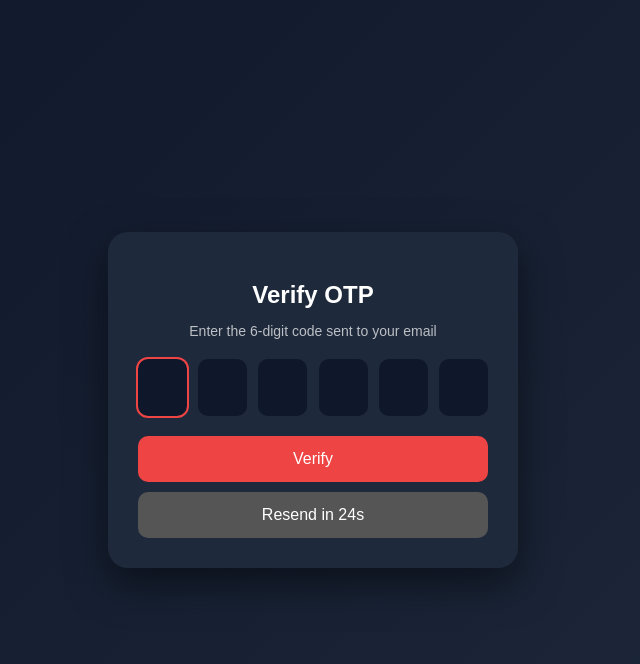
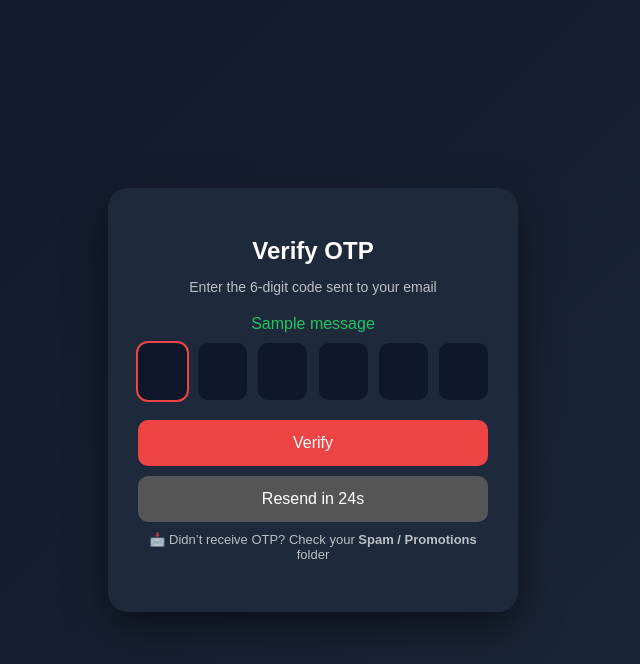
Before and after one commit to Rahul-web087/GyanaGhar, a Flask app: page /verify_otp in a window 1280 px wide. Shown: the top 664 px of the page, without its empty margins (327-967 px from the left). Run offline with Flask 3, Linux system fonts and the light colour scheme; a user stored in the database is signed in; tables that the repository leaves empty hold one stand-in row (values such as "Sample post"); one stand-in notice (Sample message) is shown.

Commit message:
Fix OTP email HTML template

```diff
--- a/app.py
+++ b/app.py
@@ -1216,6 +1216,45 @@ def is_valid_email(email):
 #     except Exception as e:
 #         print("Email Error:", e)
 
+#
+# from sendgrid import SendGridAPIClient
+# from sendgrid.helpers.mail import Mail
+# import os
+#
+# def send_otp_email(to_email, otp):
+#
+#     print("SENDGRID FUNCTION STARTED")
+#
+#     try:
+#         message = Mail(
+#             from_email=os.getenv("EMAIL"),
+#             to_emails=to_email,
+#             subject="GyanaGhar OTP Verification",
+#             html_content=f"<h2>Your OTP is: {otp}</h2>"
+#         )
+#
+#         html_content = f"""
+#         <div style="font-family: Arial; text-align:center;">
+#             <h2>GyanaGhar Login OTP</h2>
+#             <p>Your OTP is:</p>
+#             <h1 style="color:red;">{otp}</h1>
+#             <p>This OTP is valid for 5 minutes.</p>
+#             <p style="font-size:12px;color:#555;">
+#                 If you did not request this, ignore this email.
+#             </p>
+#         </div>
+#         """
+#
+#
+#         sg = SendGridAPIClient(os.getenv("SENDGRID_API_KEY"))
+#         response = sg.send(message)
+#
+#         print("Email sent successfully ")
+#         print("Status Code:", response.status_code)
+#
+#     except Exception as e:
+#         print("Email Error:", e)
+
 
 from sendgrid import SendGridAPIClient
 from sendgrid.helpers.mail import Mail
@@ -1230,13 +1269,25 @@ def send_otp_email(to_email, otp):
             from_email=os.getenv("EMAIL"),
             to_emails=to_email,
             subject="GyanaGhar OTP Verification",
-            html_content=f"<h2>Your OTP is: {otp}</h2>"
+
+            #  USE YOUR HTML HERE
+            html_content=f"""
+            <div style="font-family: Arial; text-align:center;">
+                <h2>GyanaGhar Login OTP</h2>
+                <p>Your OTP is:</p>
+                <h1 style="color:red;">{otp}</h1>
+                <p>This OTP is valid for 5 minutes.</p>
+                <p style="font-size:12px;color:#555;">
+                    If you did not request this, ignore this email.
+                </p>
+            </div>
+            """
         )
 
         sg = SendGridAPIClient(os.getenv("SENDGRID_API_KEY"))
         response = sg.send(message)
 
-        print("Email sent successfully ")
+        print("Email sent successfully")
         print("Status Code:", response.status_code)
 
     except Exception as e:
@@ -1439,7 +1490,7 @@ def send_otp():
     #  CALL  FUNCTION HERE
     send_otp_email(email, otp)
 
-    flash("OTP sent to your email")
+    flash("OTP sent! Check Inbox or Spam folder.")
 
     return redirect('/verify-otp')
 
@@ -1566,29 +1617,32 @@ def login():
 
 
 # =========== Resend OTP ========
-@app.route('/resend_otp', methods=['GET','POST'])
+@app.route('/resend_otp', methods=['POST'])
 def resend_otp():
 
-    email = session.get('verify_email')
-
-    if not email:
-        return redirect("/register")
-
-    user = User.query.filter_by(email=email).first()
+    user_id = session.get('otp_user_id')   #  FIXED
+
+    if not user_id:
+        return redirect("/login")
+
+    user = User.query.get(user_id)
 
     if not user:
-        return redirect("/register")
+        return redirect("/login")
 
     otp = generate_otp()
+
     user.otp = otp
     user.otp_created_at = datetime.utcnow()
+    user.otp_attempts = 0   # reset attempts
 
     db.session.commit()
 
-    send_otp_email(email, otp)
-
-    return render_template("verify_otp.html", success="OTP sent again!")
-
+    send_otp_email(user.email, otp)
+
+    flash("OTP sent again!")   #  better UX
+
+    return redirect("/verify_otp")   #  IMPORTANT
 
 # =============== Profile =============
 
--- a/templates/verify_otp.html
+++ b/templates/verify_otp.html
@@ -4,7 +4,6 @@
 <head>
     <title>Verify OTP</title>
     <meta name="viewport" content="width=device-width, initial-scale=1.0">
-
 
 <style>
     body {
@@ -27,9 +26,7 @@
         box-shadow: 0 15px 40px rgba(0,0,0,0.5);
     }
 
-    h2 {
-        margin-bottom: 10px;
-    }
+    h2 { margin-bottom: 10px; }
 
     p {
         font-size: 14px;
@@ -70,19 +67,10 @@
         transition: 0.3s;
     }
 
-    button:hover {
-        background: #dc2626;
-    }
+    button:hover { background: #dc2626; }
 
-    .success {
-        color: #22c55e;
-        margin-bottom: 10px;
-    }
-
-    .error {
-        color: #f87171;
-        margin-bottom: 10px;
-    }
+    .success { color: #22c55e; margin-bottom: 10px; }
+    .error { color: #f87171; margin-bottom: 10px; }
 
     .resend {
         margin-top: 10px;
@@ -95,26 +83,27 @@
     }
 </style>
 
-
 </head>
 
 <body>
 
 <div class="card">
 
-
-<h2> Verify OTP</h2>
+<h2>Verify OTP</h2>
 <p>Enter the 6-digit code sent to your email</p>
 
-{% if error %}
-    <div class="error">{{ error }}</div>
+<!--  FLASH MESSAGE SUPPORT -->
+
+{% with messages = get_flashed_messages() %}
+{% if messages %} <div class="success">{{ messages[0] }}</div>
 {% endif %}
+{% endwith %}
 
-{% if success %}
-    <div class="success">{{ success }}</div>
+{% if error %} <div class="error">{{ error }}</div>
 {% endif %}
 
 <form method="POST" id="otpForm">
+
 
 <div class="otp-boxes">
     <input type="text" maxlength="1" class="otp-input">
@@ -123,17 +112,22 @@
     <input type="text" maxlength="1" class="otp-input">
     <input type="text" maxlength="1" class="otp-input">
     <input type="text" maxlength="1" class="otp-input">
+
 </div>
 
 <input type="hidden" name="otp" id="otpValue">
 
 <button type="submit">Verify</button>
+
+
 </form>
 
 <form action="/resend_otp" method="POST">
     <button class="resend" id="resendBtn">Resend in 30s</button>
+    <p style="font-size:13px; opacity:0.7; margin-top:10px;">
+📩 Didn’t receive OTP? Check your <b>Spam / Promotions</b> folder
+</p>
 </form>
-
 
 </div>
 
@@ -142,7 +136,7 @@ const inputs = document.querySelectorAll(".otp-input");
 const otpValue = document.getElementById("otpValue");
 const resendBtn = document.getElementById("resendBtn");
 
-// Auto focus first input
+// Autofocus first box
 inputs[0].focus();
 
 // Handle typing
@@ -163,19 +157,25 @@ inputs.forEach((input, index) => {
 
 });
 
+//  PASTE SUPPORT (important UX)
+inputs[0].addEventListener("paste", (e) => {
+    const pasteData = e.clipboardData.getData("text").slice(0,6);
+    inputs.forEach((input, i) => input.value = pasteData[i] || "");
+    updateOTP();
+});
+
 // Combine OTP
 function updateOTP() {
     let otp = "";
     inputs.forEach(input => otp += input.value);
     otpValue.value = otp;
 
-    // Auto submit when complete
     if (otp.length === 6) {
         document.getElementById("otpForm").submit();
     }
 }
 
-// Timer for resend
+// Timer
 let time = 30;
 resendBtn.disabled = true;
 
@@ -189,6 +189,10 @@ const countdown = setInterval(() => {
         resendBtn.innerText = "Resend OTP";
     }
 }, 1000);
+
+    window.onload = function() {
+    alert("OTP sent! If not found, please check your Spam or Promotions folder.");
+};
 </script>
 
 </body>
```
Lines whose indentation alone changed are shown as unchanged.
